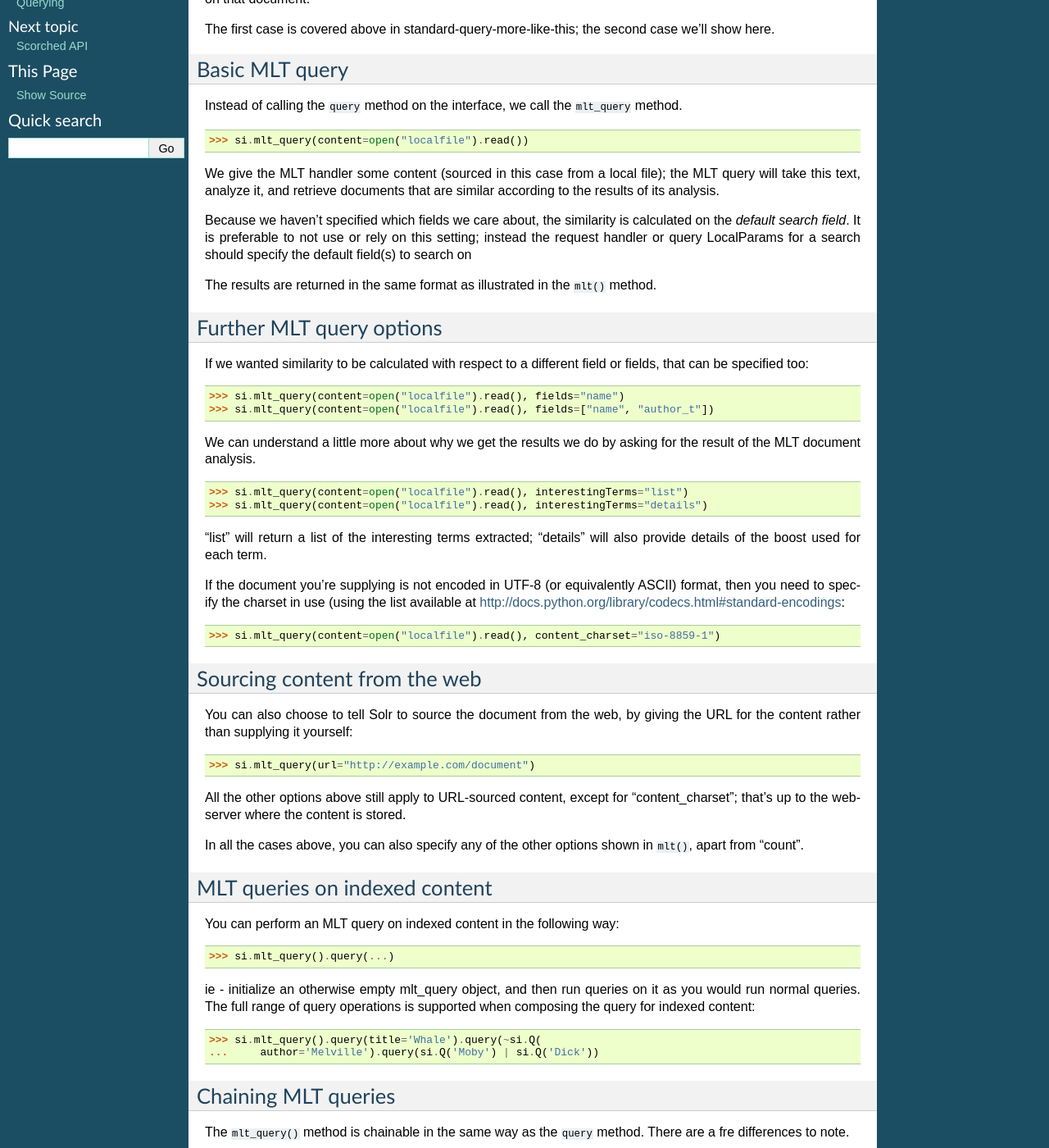
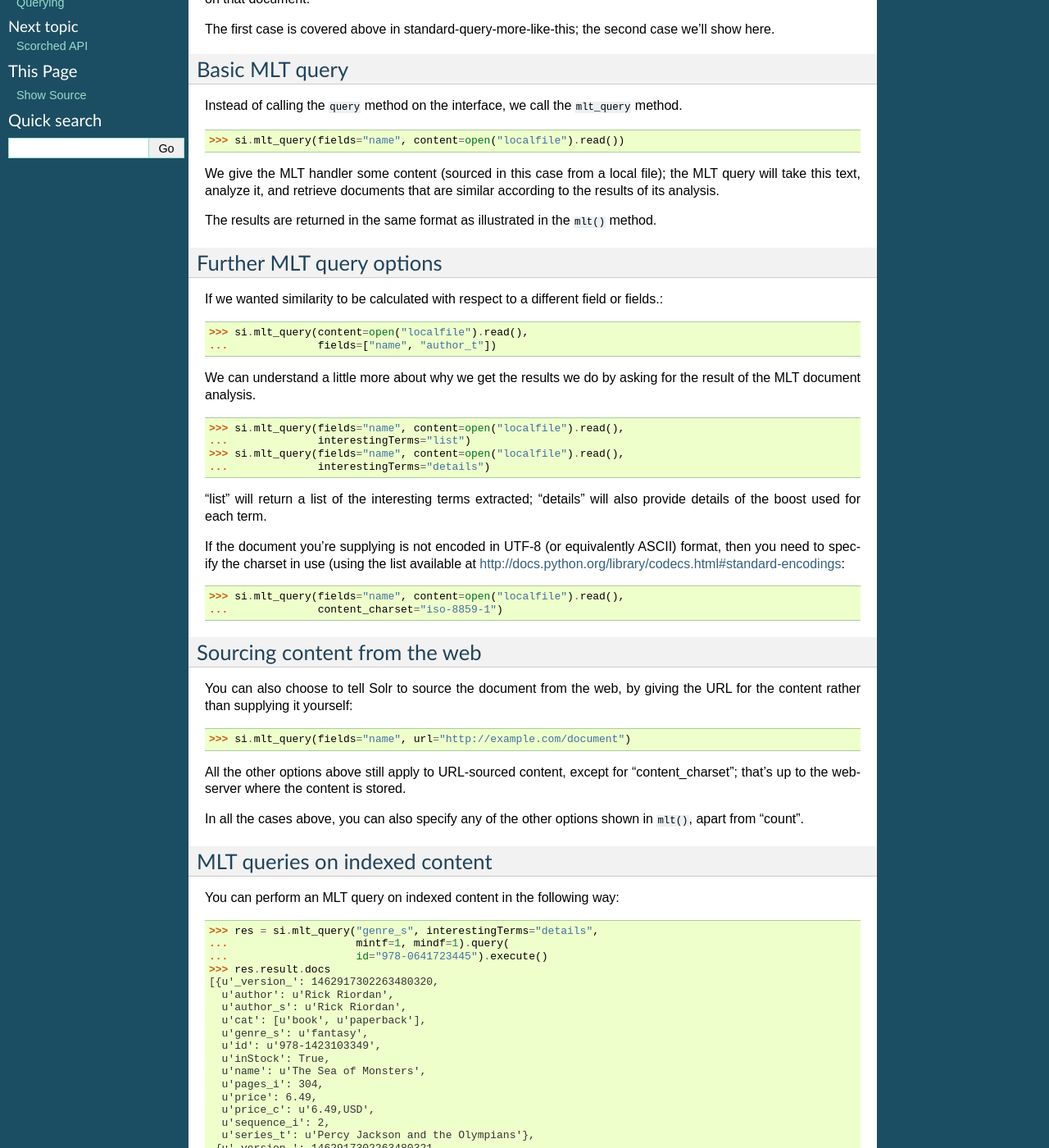
Before and after one commit to lugensa/scorched, a Sphinx documentation site: the page built from docs/mlt.rst, in a window 1280 px wide and 1400 px high, scrolled down 260 px. Shown: the whole window at 82% size. Built offline with Sphinx 7.4.7, drawn with Linux system fonts in a browser that asks for light colours; some of the changed text lies outside the part shown.

Commit message:
added scorched/tests/solrconfig.xml to test mlt/ handler fixed and testet mlt

```diff
--- a/CHANGES.rst
+++ b/CHANGES.rst
@@ -7,7 +7,7 @@
 
 - Cleaner api removed exclude use ~si.Q()
 
-- Removed mlt_search (redundant with MltSearch)
+- Fixed mlt_search (mlt component and handler)
 
 - Removed mx.DateTime
 
--- a/docs/api.rst
+++ b/docs/api.rst
@@ -1,8 +1,10 @@
+.. _api:
+
 Scorched API
-------------
+============
 
 API
-~~~
+---
 
 .. automodule:: scorched.connection
    :members: grouper
--- a/docs/mlt.rst
+++ b/docs/mlt.rst
@@ -26,16 +26,11 @@ Instead of calling the ``query`` method on the interface, we call the
 
 ::
 
-    >>> si.mlt_query(content=open("localfile").read())
+    >>> si.mlt_query(fields="name", content=open("localfile").read())
 
 We give the MLT handler some content (sourced in this case from a local file);
 the MLT query will take this text, analyze it, and retrieve documents that are
 similar according to the results of its analysis.
-
-Because we haven't specified which fields we care about, the similarity is
-calculated on the *default search field*. It is preferable to not use or rely
-on this setting; instead the request handler or query LocalParams for a search
-should specify the default field(s) to search on
 
 The results are returned in the same format as illustrated in the ``mlt()``
 method.
@@ -44,20 +39,22 @@ Further MLT query options
 -------------------------
 
 If we wanted similarity to be calculated with respect to a different field or
-fields, that can be specified too:
+fields.:
 
 ::
 
-    >>> si.mlt_query(content=open("localfile").read(), fields="name")
-    >>> si.mlt_query(content=open("localfile").read(), fields=["name", "author_t"])
+    >>> si.mlt_query(content=open("localfile").read(),
+    ...              fields=["name", "author_t"])
 
 We can understand a little more about why we get the results we do by asking
 for the result of the MLT document analysis.
 
 ::
 
-    >>> si.mlt_query(content=open("localfile").read(), interestingTerms="list")
-    >>> si.mlt_query(content=open("localfile").read(), interestingTerms="details")
+    >>> si.mlt_query(fields="name", content=open("localfile").read(),
+    ...              interestingTerms="list")
+    >>> si.mlt_query(fields="name", content=open("localfile").read(),
+    ...              interestingTerms="details")
 
 "list" will return a list of the interesting terms extracted; "details" will
 also provide details of the boost used for each term.
@@ -68,7 +65,8 @@ available at http://docs.python.org/library/codecs.html#standard-encodings:
 
 ::
 
-    >>> si.mlt_query(content=open("localfile").read(), content_charset="iso-8859-1")
+    >>> si.mlt_query(fields="name", content=open("localfile").read(),
+    ...              content_charset="iso-8859-1")
 
 Sourcing content from the web
 -----------------------------
@@ -78,7 +76,7 @@ the URL for the content rather than supplying it yourself:
 
 ::
 
-    >>> si.mlt_query(url="http://example.com/document")
+    >>> si.mlt_query(fields="name", url="http://example.com/document")
 
 All the other options above still apply to URL-sourced content, except for
 "content_charset"; that's up to the webserver where the content is stored.
@@ -93,7 +91,37 @@ You can perform an MLT query on indexed content in the following way:
 
 ::
 
-    >>> si.mlt_query().query(...)
+    >>> res = si.mlt_query("genre_s", interestingTerms="details",
+    ...                    mintf=1, mindf=1).query(
+    ...                    id="978-0641723445").execute()
+    >>> res.result.docs
+    [{u'_version_': 1462917302263480320,
+      u'author': u'Rick Riordan',
+      u'author_s': u'Rick Riordan',
+      u'cat': [u'book', u'paperback'],
+      u'genre_s': u'fantasy',
+      u'id': u'978-1423103349',
+      u'inStock': True,
+      u'name': u'The Sea of Monsters',
+      u'pages_i': 304,
+      u'price': 6.49,
+      u'price_c': u'6.49,USD',
+      u'sequence_i': 2,
+      u'series_t': u'Percy Jackson and the Olympians'},
+     {u'_version_': 1462917302263480321,
+      u'author': u'Jostein Gaarder',
+      u'author_s': u'Jostein Gaarder',
+      u'cat': [u'book', u'paperback'],
+      u'genre_s': u'fantasy',
+      u'id': u'978-1857995879',
+      u'inStock': True,
+      u'name': u"Sophie's World : The Greek Philosophers",
+      u'pages_i': 64,
+      u'price': 3.07,
+      u'price_c': u'3.07,USD',
+      u'sequence_i': 1}]
+    >>> res.interesting_terms
+    >>> [u'genre_s:fantasy', 1.0]
 
 ie - initialize an otherwise empty mlt_query object, and then run queries on it
 as you would run normal queries. The full range of query operations is
@@ -101,7 +129,7 @@ supported when composing the query for indexed content:
 
 ::
 
-    >>> si.mlt_query().query(title='Whale').query(~si.Q(
+    >>> si.mlt_query("name").query(title='Whale').query(~si.Q(
     ...     author='Melville').query(si.Q('Moby') | si.Q('Dick'))
 
 Chaining MLT queries
```
Also changed, not shown: .travis.yml, 6 other files.
